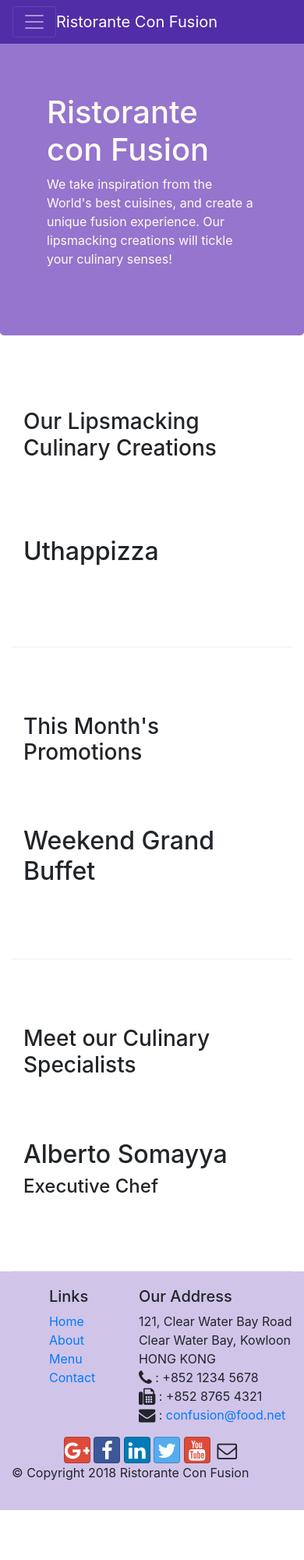
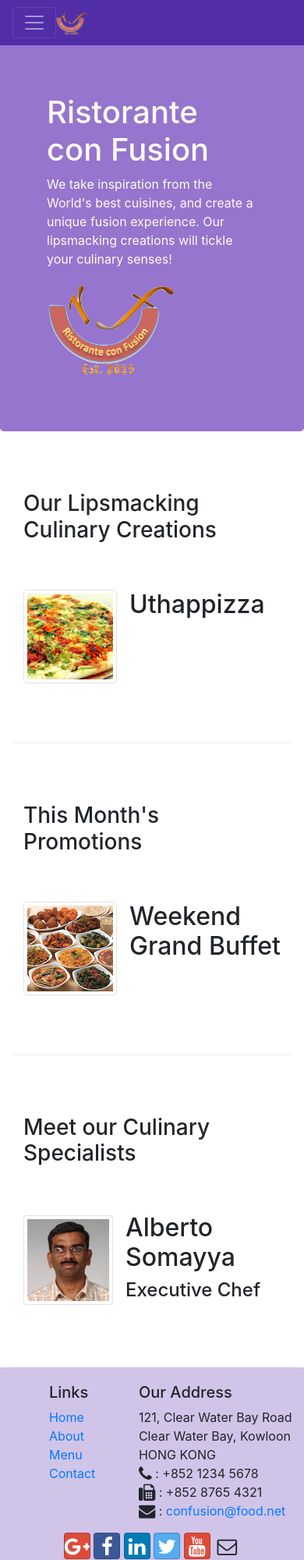
Before and after one commit to RaunakJalan/bootstrap-intro, a website: page index.html in a window 390 px wide. Shown: the top 2000 px of the page at 78% size. Before the commit the page ends 1936 px from the top, so only its background shows below. Drawn offline with nearby package versions, Linux system fonts and the light colour scheme.

Commit message:
Bootstrap and Media images

```diff
--- a/index.html
+++ b/index.html
@@ -24,7 +24,7 @@
                 <!-- Data-toogle is javaScript component needed to build toggler -->
                 <span class="navbar-toggler-icon"></span>
             </button>
-            <a class="navbar-brand mr-auto" href="#">Ristorante Con Fusion</a>
+            <a class="navbar-brand mr-auto" href="#"><img src="img/logo.png" height="30" width="41" alt="logo"></a>
             <div class="collapse navbar-collapse" id="Navbar">
 
                 <ul class="navbar-nav mr-auto">
@@ -44,11 +44,13 @@
     <header class="jumbotron">
         <div class="container">
             <div class="row row-header">
-                <div class="col-12 col-sm-6">
+                <div class="col-12 col-sm-8">
                     <h1>Ristorante con Fusion</h1>
-                    <p>We take inspiration from the World's best cuisines, and create a unique fusion experience. Our lipsmacking creations will tickle your culinary senses!</p>
+                    <p>We take inspiration from the World's best cuisines, and create a unique fusion experience.
+                        Our lipsmacking creations will tickle your culinary senses!</p>
                 </div>
-                <div class="col-12 col-sm">
+                <div class="col-12 col-sm align-self-center">
+                    <img src="img/logo.png" alt="Restaurent logo" class="img-fluid">
                 </div>
             </div>
         </div>
@@ -60,8 +62,13 @@
                 <h3>Our Lipsmacking Culinary Creations</h3>
             </div>
             <div class="col col-sm order-sm-first col-md">
-                <h2>Uthappizza</h2>
-                <p class="d-none d-sm-block">A unique combination of Indian Uthappam (pancake) and Italian pizza, topped with Cerignola olives, ripe vine cherry tomatoes, Vidalia onion, Guntur chillies and Buffalo Paneer.</p>
+                <div class="media">
+                    <img class="d-flex mr-3 img-thumbnail align-self-center" src="img/uthappizza.png" alt="Uthappizza">
+                    <div class="media-body">
+                        <h2 class="mt-0">Uthappizza</h2>
+                        <p class="d-none d-sm-block">A unique combination of Indian Uthappam (pancake) and Italian pizza, topped with Cerignola olives, ripe vine cherry tomatoes, Vidalia onion, Guntur chillies and Buffalo Paneer.</p>
+                    </div>
+                </div>
             </div>
         </div>
 
@@ -71,8 +78,14 @@
                 <h3>This Month's Promotions</h3>
             </div>
             <div class="col col-sm col-md">
-                <h2>Weekend Grand Buffet</h2>
-                <p class="d-none d-sm-block">Featuring mouthwatering combinations with a choice of five different salads, six enticing appetizers, six main entrees and five choicest desserts. Free flowing bubbly and soft drinks. All for just $19.99 per person </p>
+                <div class="media">
+                    <img class="d-flex mr-3 img-thumbnail align-self-center" src="img/buffet.png" alt="buffet">
+                    <div class="media-body">
+                        <h2 class="mt-0">Weekend Grand Buffet</h2>
+                        <p class="d-none d-sm-block">Featuring mouthwatering combinations with a choice of five different salads, six enticing appetizers, six main entrees and five choicest desserts. Free flowing bubbly and soft drinks. All for just $19.99 per person </p>
+                    </div>
+                </div>
+
             </div>
         </div>
 
@@ -81,9 +94,17 @@
                 <h3>Meet our Culinary Specialists</h3>
             </div>
             <div class="col col-sm order-sm-first col-md">
-                <h2>Alberto Somayya</h2>
-                <h4>Executive Chef</h4>
-                <p class="d-none d-sm-block">Award winning three-star Michelin chef with wide International experience having worked closely with whos-who in the culinary world, he specializes in creating mouthwatering Indo-Italian fusion experiences. </p>
+
+                <div class="media">
+                    <img class="d-flex mr-3 img-thumbnail align-self-center" src="img/alberto.png" alt="alberto">
+                    <div class="media-body">
+                        <h2 class="mt-0">Alberto Somayya</h2>
+                        <h4>Executive Chef</h4>
+                        <p class="d-none d-sm-block hidden-xs-down">Award winning three-star Michelin chef with wide International experience having worked closely with whos-who in the culinary world, he specializes in creating mouthwatering Indo-Italian fusion experiences. </p>
+
+                    </div>
+                </div>
+
             </div>
         </div>
     </div>
```
Also changed, not shown: aboutus.html (+4 -3 lines), contactus.html (+4 -3 lines), img/alberto.png (added), img/buffet.png (added), img/logo.png (added), img/uthappizza.png (added), 1 other file.
